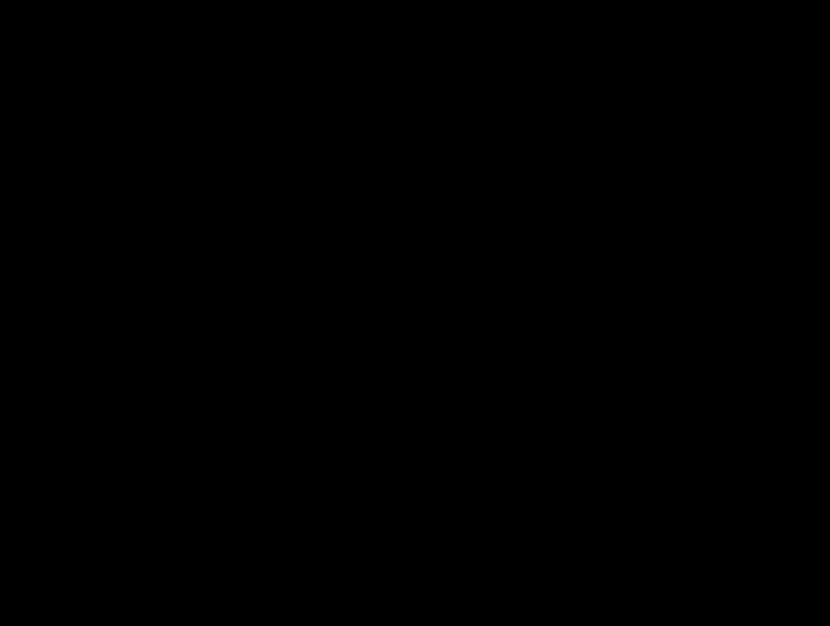
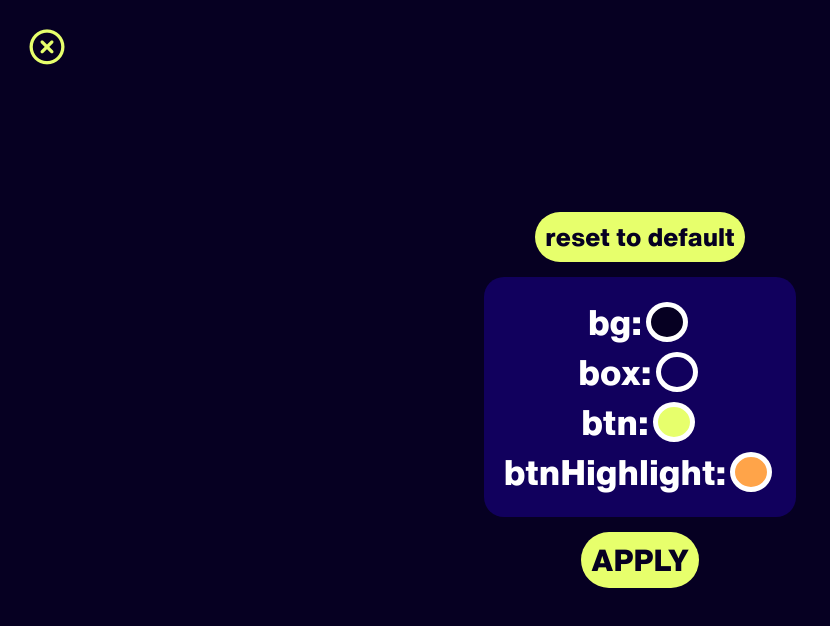
Before and after one commit to kneecapfolder/Quiz-App, an Electron app: page src/html/settings.html in a window 1280 px wide. Shown: the whole page, without its empty margins (0-830 px from the left). Drawn offline with Linux system fonts and the light colour scheme; no server answers.

Commit message:
finished the settings menu

```diff
--- a/src/css/main.css
+++ b/src/css/main.css
@@ -1,24 +1,3 @@
-:root {
-    --bg: #060022;
-    --box: #11005d;
-    --btn: #e7ff6c;
-    --btnHighlight: #ffa449;
-    --roundness: 20px;
-}
-
-@font-face {
-    font-family: 'helv';
-    src: url('../fonts/HelveticaNowText-ExtraBold.ttf');
-}
-
-* {
-    display: flex;
-    justify-content: center;
-    align-items: center;
-    flex-direction: column;
-    font-family: 'helv', Arial, Helvetica, sans-serif;
-    color: white;
-}
 head {
     display: none;
 }
--- a/src/css/settings.css
+++ b/src/css/settings.css
@@ -1,3 +1,66 @@
+* {
+    font-size: 35px;
+}
+head {
+    display: none;
+}
 body {
-    background-color: black;
+    background-color: var(--bg);
+    width: 100%; height: 100vh;
+    margin: 0;
+    align-items: 0;
+    overflow-x: hidden;
 }
+#root {
+    background-color: var(--box);
+    padding: 20px;
+    border-radius: var(--roundness);
+    max-width: 300px;
+    text-align: center;
+}
+form {
+    gap: 15px;
+}
+.row {
+    flex-direction: row;
+}
+input[type=color] {
+    background-color: transparent;
+    border: none;
+    width: 50px;
+    height: 50px;
+}
+input[type=color]::-webkit-color-swatch {
+    background-color: red;
+    border-radius: 50%;
+    border: 5px solid white;
+}
+input[type=submit], button {
+    background-color: var(--btn);
+    color: black;
+    padding: 10px;
+    border: none;
+    border-radius: 60px;
+    color: var(--bg);
+    font-size: 30px;
+}
+input[type=submit]:hover, button:hover {
+    background-color: var(--btnHighlight);
+}
+button {
+    font-size: 25px;
+}
+#close {
+    background-color: transparent;
+    position: absolute;
+    top: 25px;
+    left: 25px;
+    aspect-ratio: 1;
+    padding: 0;
+}
+#close i {
+    color: var(--btn);
+}
+#close i:hover {
+    color: var(--btnHighlight);
+}
--- /dev/null
+++ b/src/css/useful.css
@@ -0,0 +1,22 @@
+:root {
+    --bg: #060022;
+    --box: #11005d;
+    --btn: #e7ff6c;
+    --btnHighlight: #ffa449;
+    --roundness: 20px;
+}
+
+@font-face {
+    font-family: 'helv';
+    src: url('../fonts/HelveticaNowText-ExtraBold.ttf');
+}
+
+* {
+    display: flex;
+    justify-content: center;
+    align-items: center;
+    flex-direction: column;
+    font-family: 'helv', Arial, Helvetica, sans-serif;
+    color: white;
+    user-select: none;
+}
--- a/src/html/settings.html
+++ b/src/html/settings.html
@@ -1,20 +1,47 @@
 <!DOCTYPE html>
 <html lang="en">
     <head>
-        <title>settings</title>
+        <title>Settings</title>
 
         <!--links-->
+        <link rel="stylesheet" href="../fontawesome-free-6.5.1-web/css/all.min.css">
+        <link rel="stylesheet" href="../css/useful.css">
         <link rel="stylesheet" href="../css/settings.css">
 
         <!--meta-->
         <meta charset="UTF-8">
         <meta name="viewport" content="width=device-width, initial-scale=1.0">
         <meta http-equiv="Content-Security-Policy" content="default-src 'self'; script-src 'self';">
+
+        <!--scripts-->
+        <script src="../js/settings.js" defer></script>
     </head>
 
     <body>
+        <button id="close">
+            <i class="fa-regular fa-circle-xmark"></i>
+        </button>
         <form action="settings">
-
+            <button id="reset">reset to default</button>
+            <div id="root">
+                <div class="row">
+                    <label for="bg">bg:</label>
+                    <input id="bg" type="color">
+                </div>
+                <div class="row">
+                    <label for="box">box:</label>
+                    <input id="box" type="color">
+                </div>
+                <div class="row">
+                    <label for="btn">btn:</label>
+                    <input id="btn" type="color">
+                </div>
+                <div class="row">
+                    <label for="btnHighlight">btnHighlight:</label>
+                    <input id="btnHighlight" type="color">
+                </div>
+            </div>
+            <input type="submit" value="APPLY">
         </form>
     </body>
 </html>
--- /dev/null
+++ b/src/js/settings.js
@@ -0,0 +1,46 @@
+const closeElm = document.getElementById('close');
+const resetElm = document.getElementById('reset');
+const form = document.forms[0];
+var root = document.querySelector(':root');
+var settings;
+
+closeElm.onclick = () => window.close();
+
+resetElm.onclick = async () => {
+    // Load default settings
+    settings.root.bg = settings.root.default[0];
+    settings.root.box = settings.root.default[1];
+    settings.root.btn = settings.root.default[2];
+    settings.root.btnHighlight = settings.root.default[3];
+    loadValues();
+    stngs.apply(root, settings);
+    stngs.save(settings);
+}
+
+async function start() {
+    settings = await(await fetch('../json/settings.json')).json();
+    console.table(settings);
+
+    loadValues();
+    stngs.apply(root, settings);
+}
+
+function loadValues() {
+    form.elements['bg'].value = settings.root.bg;
+    form.elements['box'].value = settings.root.box;
+    form.elements['btn'].value = settings.root.btn;
+    form.elements['btnHighlight'].value = settings.root.btnHighlight;
+}
+
+form.onsubmit = async (e) => {
+    e.preventDefault();
+    settings.root.bg = form.elements['bg'].value;
+    settings.root.box = form.elements['box'].value;
+    settings.root.btn = form.elements['btn'].value;
+    settings.root.btnHighlight = form.elements['btnHighlight'].value;
+
+    stngs.save(settings);
+    stngs.apply(root, settings);
+}
+
+window.onload = () => start();
--- a/src/json/settings.json
+++ b/src/json/settings.json
@@ -0,0 +1 @@
+{"root":{"bg":"#060022","box":"#11005d","btn":"#e7ff6c","btnHighlight":"#ffa449","roundness":"20px","default":["#060022","#11005d","#e7ff6c","#ffa449"]}}
```
Also changed, not shown: main.js (+36 -4 lines), preload.js (+21 -0 lines), src/html/index.html (+1 -0 lines), src/js/renderer.js (+27 -1 lines), 1 other file.
